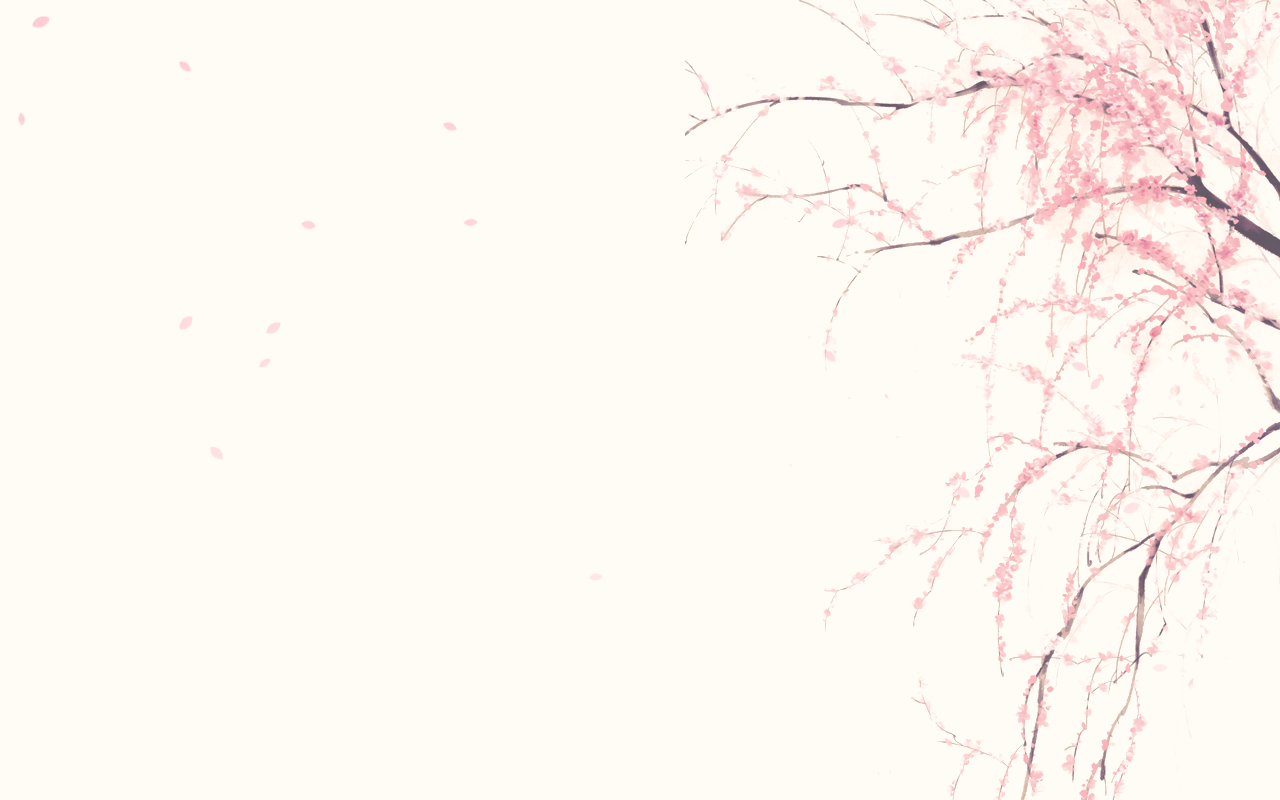
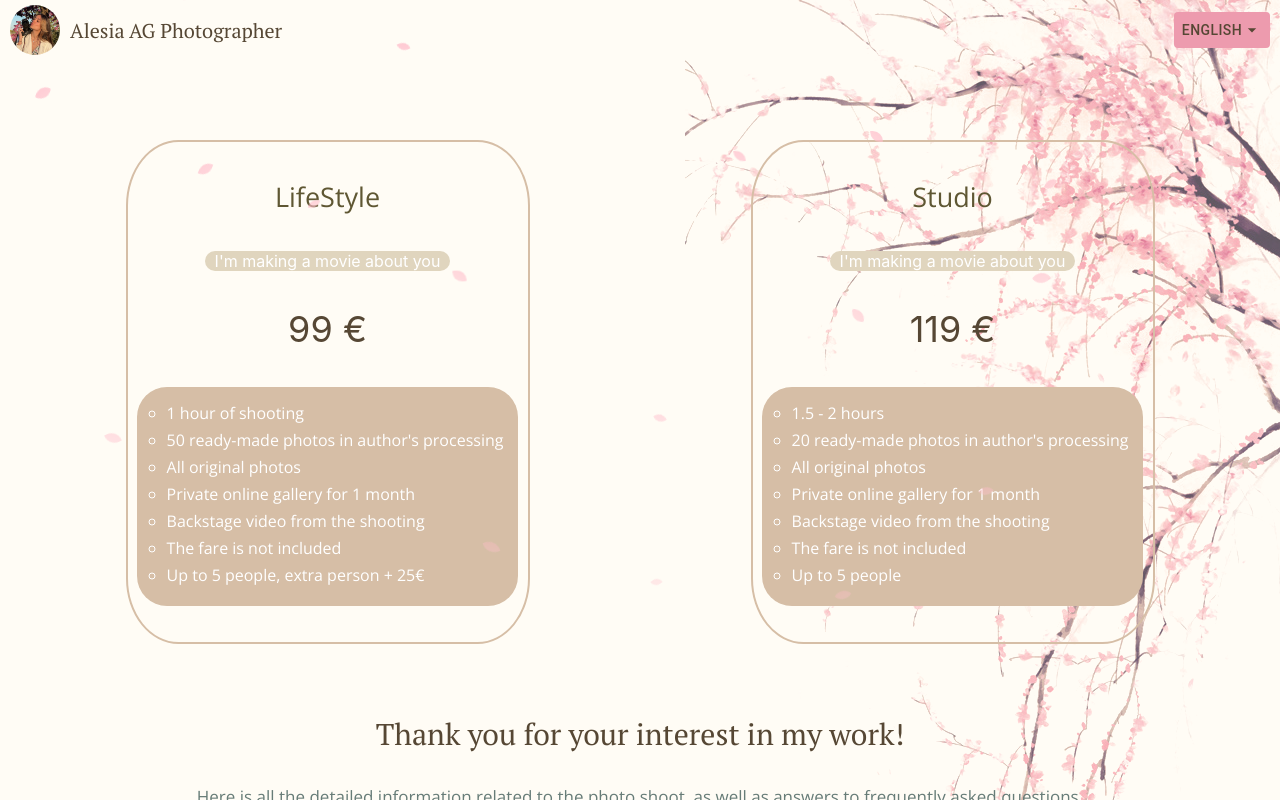
Before and after one commit to lxstKeanu/agp, a React (Create React App) app: page /faq in a window 1280 px wide. Shown: the top 800 px of the page. Built offline with nearby package versions, Linux system fonts and the light colour scheme; no server answers.

Commit message:
fixed bugs from language

```diff
--- a/src/components/languageSelect.jsx
+++ b/src/components/languageSelect.jsx
@@ -20,13 +20,13 @@ const LanguageSelect = () => {
 
   const [menuAnchor, setMenuAnchor] = React.useState(null);
   React.useEffect(() => {
-    document.body.dir = languageMap[selected]?.dir;
+    document.body.dir = languageMap[selected].dir;
   }, [menuAnchor, selected]);
 
   return (
     <div className="d-flex justify-content-end align-items-center language-select-root">
       <Button onClick={({ currentTarget }) => setMenuAnchor(currentTarget)}>
-        {languageMap[selected]?.label}
+        {languageMap[selected].label}
         <ArrowDropDownIcon fontSize="small" />
       </Button>
       <Popover
--- a/src/i18n.js
+++ b/src/i18n.js
@@ -1,20 +1,46 @@
 import i18n from "i18next";
 import { initReactI18next } from "react-i18next";
-import Backend from 'i18next-http-backend';
-import LanguageDetector from 'i18next-browser-languagedetector';
+import Backend from "i18next-http-backend";
+import LanguageDetector from "i18next-browser-languagedetector";
+import translationEN from "../src/locales/en/translation.json";
+import translationUA from "../src/locales/ua/translation.json";
+import translationES from "../src/locales/es/translation.json";
+
+
+const availableLanguages = ["en", "ua", "es"];
+
+const resources = {
+    en: {
+        translation: translationEN
+    },
+    ua: {
+        translation: translationUA
+    },
+    es: {
+        translation: translationES
+    }
+};
 
 i18n
     .use(Backend)
     .use(LanguageDetector)
     .use(initReactI18next)
     .init({
-        defaultLocale: 'en',
-        locales: ['en', 'ua', 'es'],
-        fallbackLng: "en",
+        resources,
+        fallbackLng: 'en',
+        lng: 'en',
+
+        detection: {
+            checkWhitelist: true
+        },
+
+        debug: false,
+
+        whitelist: availableLanguages,
 
         interpolation: {
             escapeValue: false
-        },
+        }
     });
 
 export default i18n;
--- a/src/index.js
+++ b/src/index.js
@@ -1,4 +1,4 @@
-import React from 'react';
+import React, { Suspense } from 'react';
 import { createRoot } from "react-dom/client"
 import { Provider } from 'react-redux';
 import { store } from "./store/store";
@@ -13,11 +13,13 @@ const root = createRoot(container);
 
 root.render(
   <React.StrictMode>
-    <Provider store={store}>
-      <BrowserRouter>
-        <App />
-      </BrowserRouter>
-    </Provider>
+    <Suspense fallback="...">
+      <Provider store={store}>
+        <BrowserRouter>
+          <App />
+        </BrowserRouter>
+      </Provider>
+    </Suspense>
   </React.StrictMode>
 );
 
```
Also changed, not shown: src/locales/en/translation.json (renamed from public/locales/en/translation.json), src/locales/es/translation.json (renamed from public/locales/es/translation.json), src/locales/ua/translation.json (renamed from public/locales/ua/translation.json).
